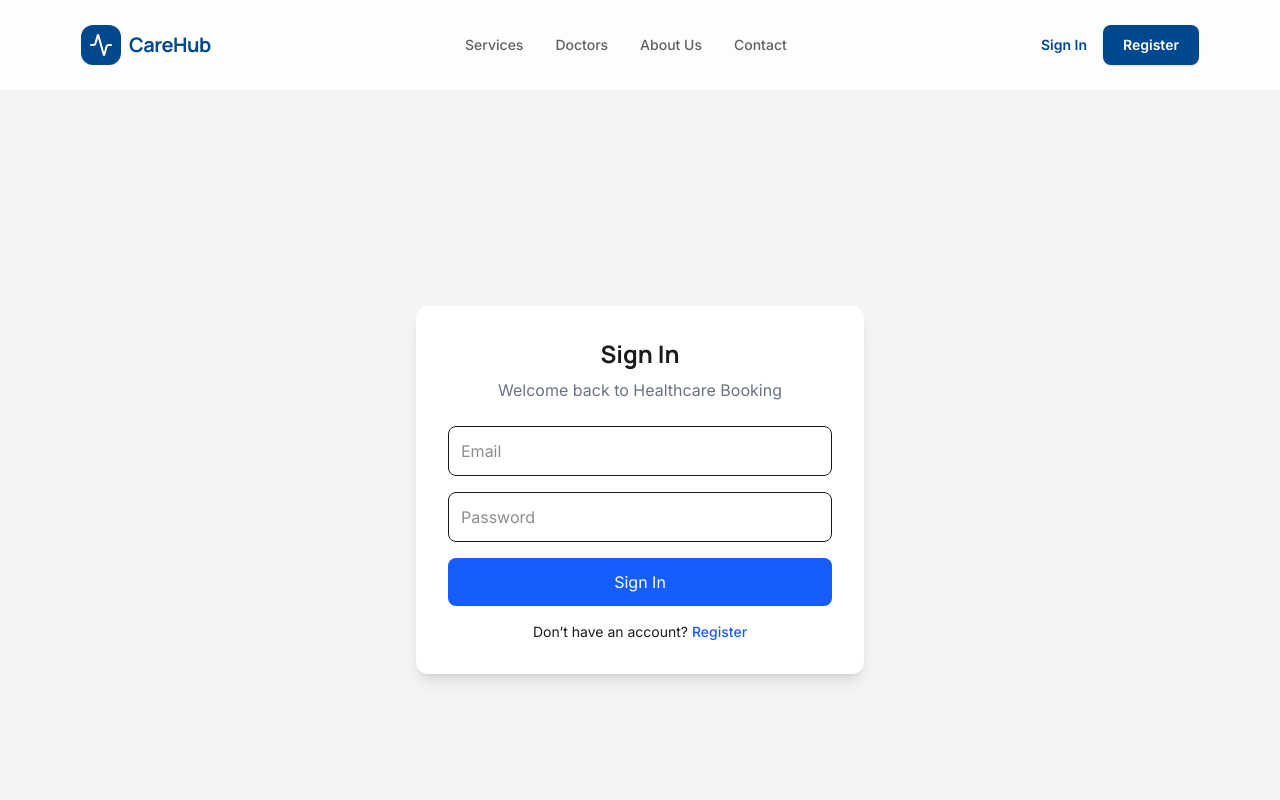
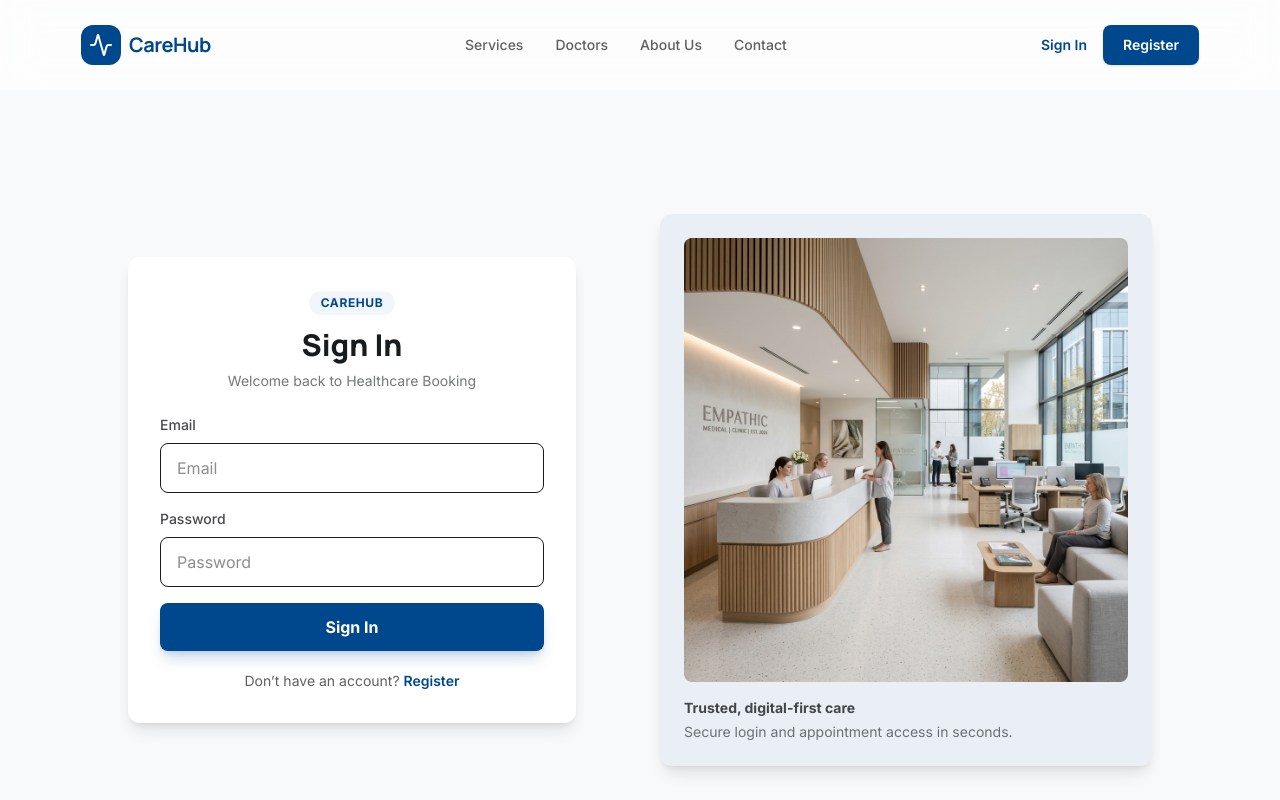
Before and after one commit to mrsonam/carehub, a Next.js app: page /login in a window 1280 px wide. Shown: the top 800 px of the page. Built offline with nearby package versions, Linux system fonts and the light colour scheme; no server answers.

Commit message:
saving my work before switching

```diff
--- a/app/login/LoginForm.jsx
+++ b/app/login/LoginForm.jsx
@@ -39,48 +39,86 @@ export default function LoginForm() {
   };
 
   return (
-    <main className="min-h-screen flex items-center justify-center bg-gray-100">
-      <div className="bg-white shadow-lg rounded-xl p-8 w-full max-w-md">
-        <h1 className="text-2xl font-bold text-center mb-2">Sign In</h1>
-        <p className="text-gray-500 text-center mb-6">Welcome back to Healthcare Booking</p>
+    <div className="flex min-h-screen flex-col bg-surface">
+      <main className="flex flex-1 items-center justify-center px-4 py-12">
+        <div className="grid w-full max-w-5xl grid-cols-1 items-center gap-8 lg:grid-cols-2 lg:gap-10">
+          {/* Form column */}
+          <div className="mx-auto w-full max-w-md rounded-xl bg-surface-lowest p-8 shadow-lg lg:mx-0">
+            <div className="mb-6 text-center">
+              <span className="mb-3 inline-flex rounded-full bg-primary/5 px-3 py-1 text-xs font-bold uppercase tracking-wider text-primary">
+                CareHub
+              </span>
+              <h1 className="mb-2 text-3xl font-extrabold font-manrope text-foreground">Sign In</h1>
+              <p className="text-sm text-foreground/60">Welcome back to Healthcare Booking</p>
+            </div>
 
             <form onSubmit={handleSubmit} className="space-y-4">
+              <label className="block">
+                <span className="mb-2 block text-sm font-medium text-foreground/80">Email</span>
                 <input
                   type="email"
                   placeholder="Email"
-            className="w-full p-3 border rounded-lg"
+                  className="w-full rounded-lg border border-outline-variant/40 bg-surface-lowest px-4 py-3 text-foreground outline-none transition focus:border-primary focus:ring-2 focus:ring-primary/20"
                   value={email}
                   onChange={(e) => setEmail(e.target.value)}
                   required
                 />
+              </label>
 
+              <label className="block">
+                <span className="mb-2 block text-sm font-medium text-foreground/80">Password</span>
                 <input
                   type="password"
                   placeholder="Password"
-            className="w-full p-3 border rounded-lg"
+                  className="w-full rounded-lg border border-outline-variant/40 bg-surface-lowest px-4 py-3 text-foreground outline-none transition focus:border-primary focus:ring-2 focus:ring-primary/20"
                   value={password}
                   onChange={(e) => setPassword(e.target.value)}
                   required
                 />
+              </label>
 
               <button
                 type="submit"
                 disabled={loading}
-            className="w-full bg-blue-600 text-white p-3 rounded-lg hover:bg-blue-700 transition disabled:opacity-60 disabled:cursor-not-allowed"
+                className="w-full rounded-lg bg-primary px-4 py-3 font-bold text-white shadow-lg shadow-primary/20 transition hover:bg-primary-container disabled:cursor-not-allowed disabled:opacity-60"
               >
                 {loading ? "Signing in..." : "Sign In"}
               </button>
             </form>
 
-        {message && <p className="text-center text-sm text-red-600 mt-4">{message}</p>}
+            {message && <p className="mt-4 text-center text-sm text-red-600">{message}</p>}
 
-        <p className="text-center text-sm mt-4">
+            <p className="mt-5 text-center text-sm text-foreground/70">
               Don’t have an account?{" "}
-          <Link href="/register" className="text-blue-600 font-medium">
+              <Link
+                href="/register"
+                className="font-semibold text-primary transition hover:text-primary-container"
+              >
                 Register
               </Link>
             </p>
           </div>
+
+          {/* Image column (desktop only) */}
+          <div className="hidden lg:flex">
+            <div className="w-full rounded-xl bg-primary/5 p-6 shadow-lg">
+              <div className="relative aspect-square overflow-hidden rounded-lg bg-surface-lowest">
+                <img
+                  src="/clinic-office.png"
+                  alt="Healthcare illustration"
+                  className="h-full w-full object-contain"
+                />
+              </div>
+              <div className="mt-4 text-left">
+                <p className="text-sm font-bold text-foreground/80">Trusted, digital-first care</p>
+                <p className="mt-1 text-sm text-foreground/60">
+                  Secure login and appointment access in seconds.
+                </p>
+              </div>
+            </div>
+          </div>
+        </div>
       </main>
+    </div>
   );
 }
--- a/app/register/RegisterForm.jsx
+++ b/app/register/RegisterForm.jsx
@@ -65,18 +65,27 @@ export default function RegisterForm() {
   };
 
   return (
-    <div className="flex min-h-screen flex-col bg-gray-50">
-      <main className="flex-grow flex items-center justify-center px-4 py-12">
-        <div className="w-full max-w-md bg-white shadow-lg rounded-xl p-8">
-          <h1 className="text-3xl font-bold text-center mb-2">Create an Account</h1>
-          <p className="text-gray-600 text-center mb-6">Join CareHub to manage your healthcare services</p>
+    <div className="flex min-h-screen flex-col bg-surface">
+      <main className="flex flex-1 items-center justify-center px-4 py-12">
+        <div className="grid w-full max-w-5xl grid-cols-1 items-center gap-8 lg:grid-cols-2 lg:gap-10">
+          {/* Form column */}
+          <div className="mx-auto w-full max-w-md rounded-xl bg-surface-lowest p-8 shadow-lg lg:mx-0">
+            <div className="mb-6 text-center">
+              <span className="mb-3 inline-flex rounded-full bg-primary/5 px-3 py-1 text-xs font-bold uppercase tracking-wider text-primary">
+                CareHub
+              </span>
+              <h1 className="mb-2 text-3xl font-extrabold font-manrope text-foreground">Create an Account</h1>
+              <p className="text-sm text-foreground/60">
+                Join CareHub to manage your healthcare services
+              </p>
+            </div>
 
             <form onSubmit={handleSubmit} className="space-y-4">
               <input
                 type="text"
                 name="name"
                 placeholder="Full Name"
-              className="w-full p-3 border rounded-lg"
+                className="w-full rounded-lg border border-outline-variant/40 bg-surface-lowest px-4 py-3 text-foreground outline-none transition focus:border-primary focus:ring-2 focus:ring-primary/20"
                 value={formData.name}
                 onChange={handleChange}
                 required
@@ -86,7 +95,7 @@ export default function RegisterForm() {
                 type="email"
                 name="email"
                 placeholder="Email Address"
-              className="w-full p-3 border rounded-lg"
+                className="w-full rounded-lg border border-outline-variant/40 bg-surface-lowest px-4 py-3 text-foreground outline-none transition focus:border-primary focus:ring-2 focus:ring-primary/20"
                 value={formData.email}
                 onChange={handleChange}
                 required
@@ -96,7 +105,7 @@ export default function RegisterForm() {
                 type="password"
                 name="password"
                 placeholder="Password"
-              className="w-full p-3 border rounded-lg"
+                className="w-full rounded-lg border border-outline-variant/40 bg-surface-lowest px-4 py-3 text-foreground outline-none transition focus:border-primary focus:ring-2 focus:ring-primary/20"
                 value={formData.password}
                 onChange={handleChange}
                 required
@@ -106,7 +115,7 @@ export default function RegisterForm() {
                 type="password"
                 name="confirmPassword"
                 placeholder="Confirm Password"
-              className="w-full p-3 border rounded-lg"
+                className="w-full rounded-lg border border-outline-variant/40 bg-surface-lowest px-4 py-3 text-foreground outline-none transition focus:border-primary focus:ring-2 focus:ring-primary/20"
                 value={formData.confirmPassword}
                 onChange={handleChange}
                 required
@@ -115,20 +124,40 @@ export default function RegisterForm() {
               <button
                 type="submit"
                 disabled={loading}
-              className="w-full bg-blue-600 text-white p-3 rounded-lg hover:bg-blue-700 transition disabled:opacity-60 disabled:cursor-not-allowed"
+                className="w-full rounded-lg bg-primary px-4 py-3 font-bold text-white shadow-lg shadow-primary/20 transition hover:bg-primary-container disabled:cursor-not-allowed disabled:opacity-60"
               >
                 {loading ? "Creating account..." : "Register"}
               </button>
             </form>
 
-          {message && <p className="text-center text-sm text-red-600 mt-4">{message}</p>}
+            {message && <p className="mt-4 text-center text-sm text-red-600">{message}</p>}
 
-          <p className="text-center text-sm mt-4">
+            <p className="mt-5 text-center text-sm text-foreground/70">
               Already have an account?{" "}
-            <Link href="/login" className="text-blue-600 font-medium">
+              <Link href="/login" className="font-semibold text-primary transition hover:text-primary-container">
                 Sign In
               </Link>
             </p>
+          </div>
+
+          {/* Image column (desktop only) */}
+          <div className="hidden lg:flex">
+            <div className="w-full rounded-xl bg-primary/5 p-6 shadow-lg">
+              <div className="relative aspect-square overflow-hidden rounded-lg bg-surface-lowest">
+                <img
+                  src="/auth-illustration.svg"
+                  alt="Healthcare illustration"
+                  className="h-full w-full object-contain"
+                />
+              </div>
+              <div className="mt-4 text-left">
+                <p className="text-sm font-bold text-foreground/80">Fast setup, better care</p>
+                <p className="mt-1 text-sm text-foreground/60">
+                  Create your account and start booking instantly.
+                </p>
+              </div>
+            </div>
+          </div>
         </div>
       </main>
     </div>
--- a/app/register/page.js
+++ b/app/register/page.js
@@ -5,6 +5,7 @@ export default function RegisterPage() {
   return (
     <Suspense>
       <RegisterForm />
+
     </Suspense>
   );
 }
```
Also changed, not shown: public/auth-illustration.svg (added), 1 other file (tests, documents, lock files or other folders). Lines whose indentation alone changed are shown as unchanged.
